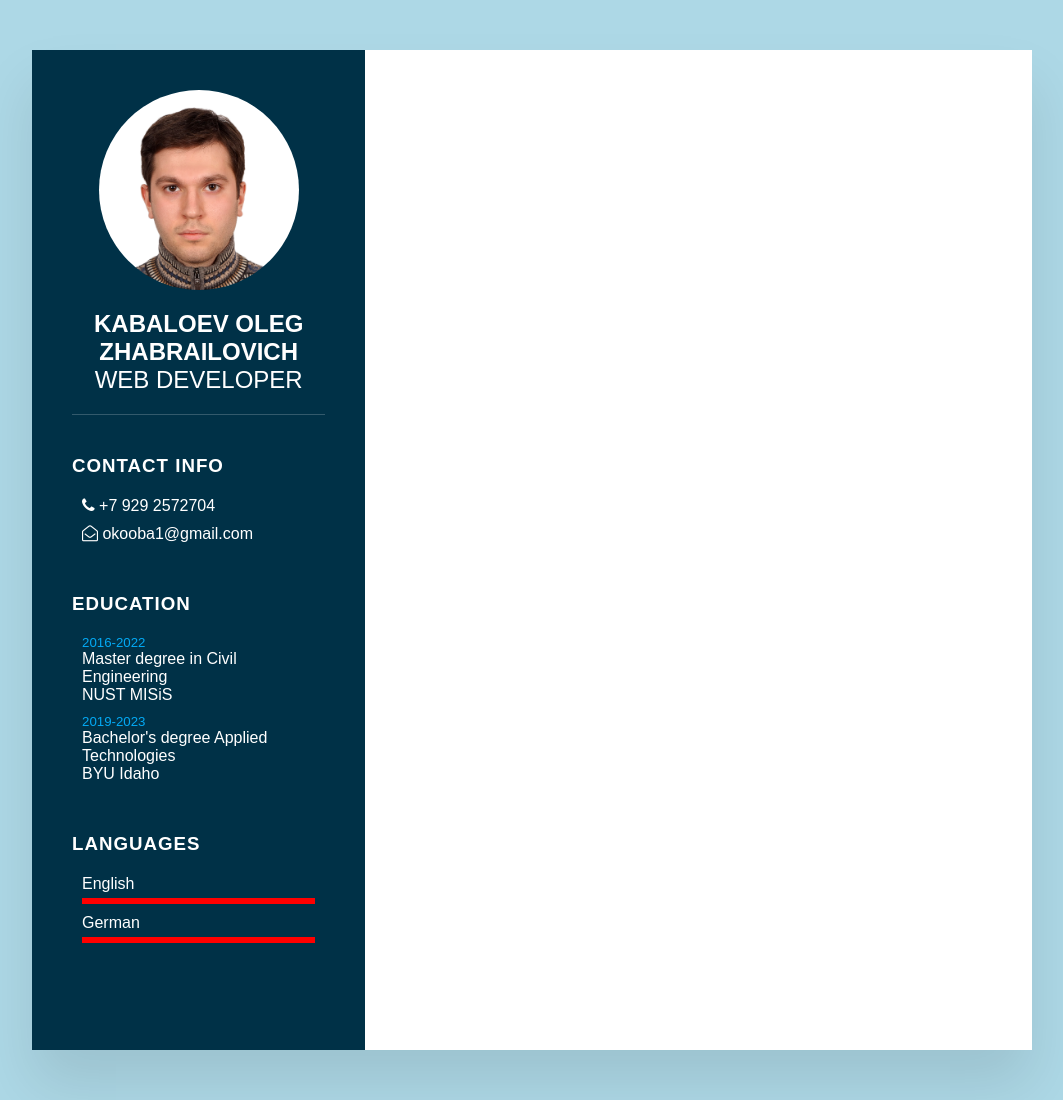
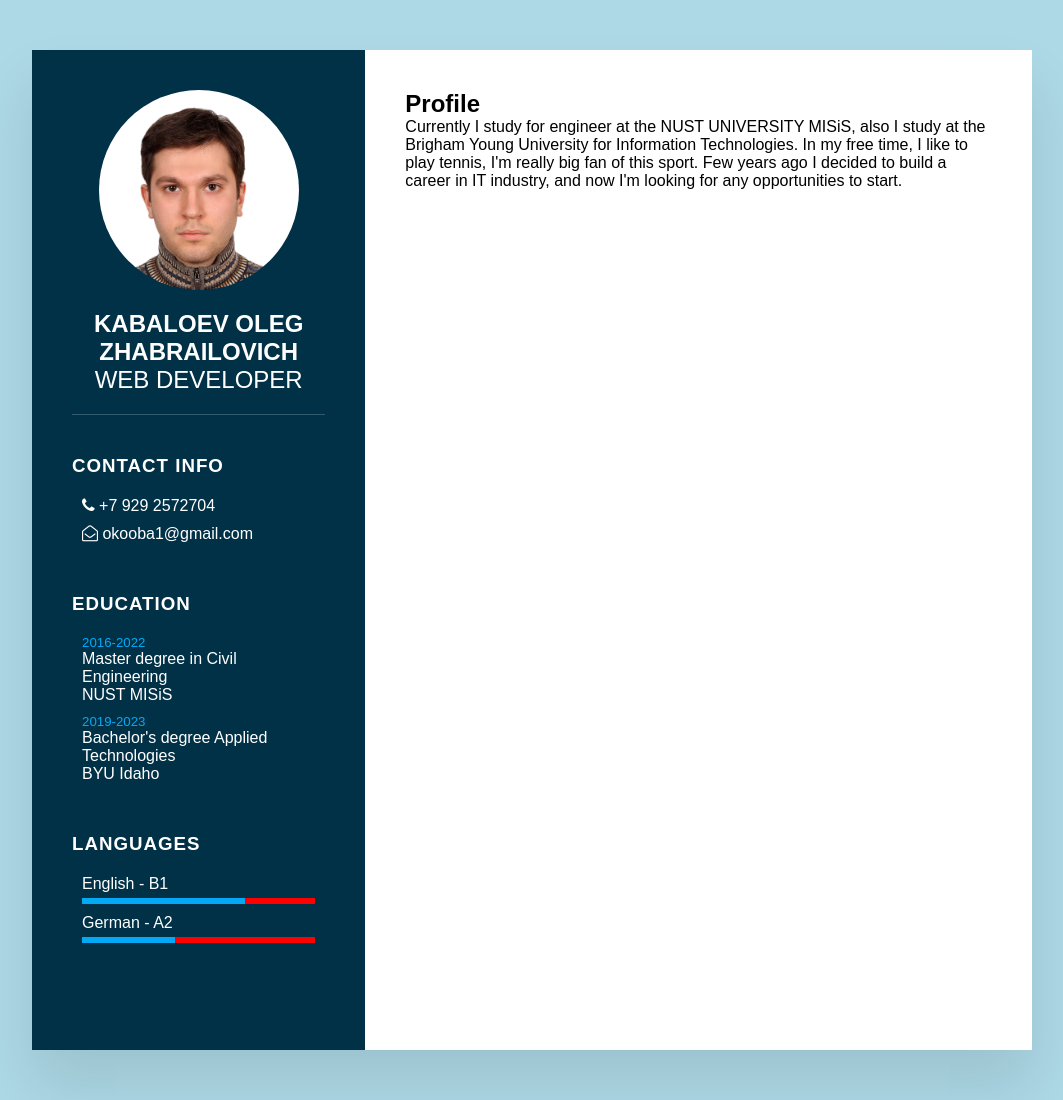
Before and after one commit to okooba/rsschool-cv-old, a plain HTML site: page index.html in a window 1280 px wide. Shown: the whole page, without its empty margins (108-1171 px from the left). Drawn offline with Linux system fonts and the light colour scheme.

Commit message:
feat: add HTML file

```diff
--- a/index.html
+++ b/index.html
@@ -47,17 +47,24 @@
                     <h3 class="title">Languages</h3>
                     <ul>
                         <li>
-                            <span class="text">English</span>
-                            <span class="percent"></span>
-                        </li>
+                            <span class="text">English - B1</span>
+                            <span class="percent">
+                                <div style="width: 70%"></div>
+                            </span>
                         <li>
-                            <span class="text">German</span>
-                            <span class="percent"></span>
+                            <span class="text">German - A2</span>
+                            <span class="percent">
+                                <div style="width: 40%"></div>
+                            </span>
                         </li>
                     </ul>
                 </div>
             </div>
-            <div class="right_Side"></div>
+            <div class="right_Side">
+                <div class="about">
+                    <h2 class="title2">Profile</h2>
+                    <p>Currently I study for engineer at the NUST UNIVERSITY MISiS, also I study at the Brigham Young University for Information Technologies. In my free time, I like to play tennis, I'm really big fan of this sport. Few years ago I decided to build a career in IT industry, and now I'm looking for any opportunities to start.</p>
+            </div>
 
         </div>
     </body>
--- a/style.css
+++ b/style.css
@@ -118,6 +118,14 @@ body
         display: block;
         margin-top: 5px;
     }
+    .contactInfo.language .percent div
+    {
+        position: absolute;
+        top: 0;
+        left: 0%;
+        height: 100%;
+        background: #03a9f4;
+    }
 
     .container .right_Side
     {
```
